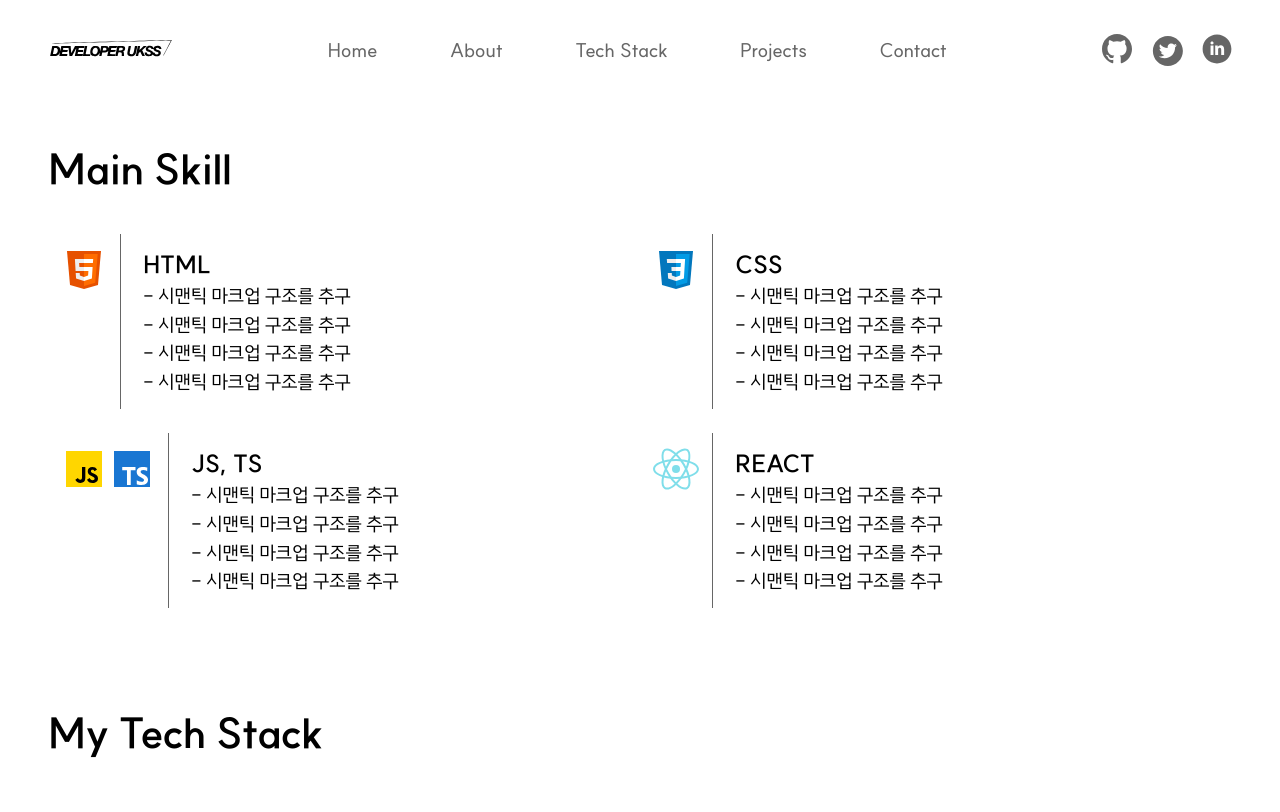
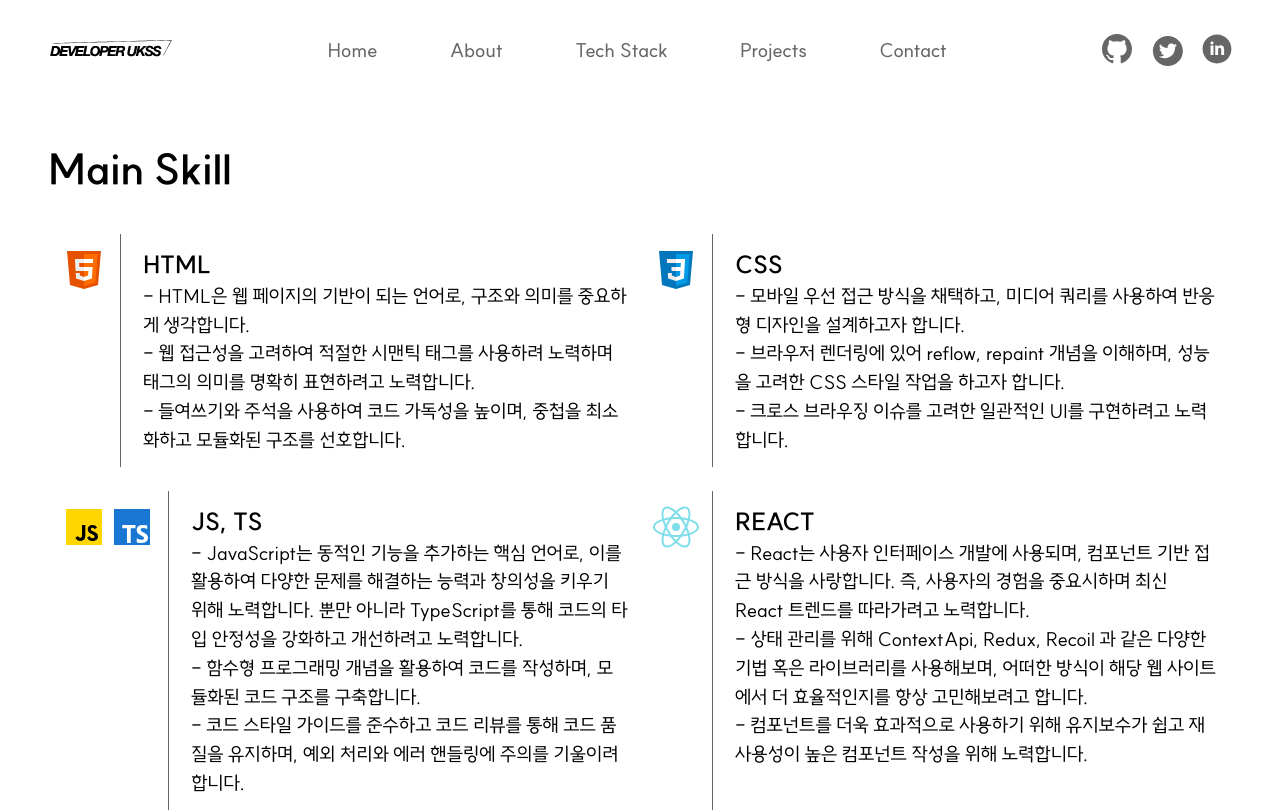
Before and after one commit to ukssss/portfolio, a React (Vite) app: page /tech in a window 1280 px wide. Shown: the top 812 px of the page. Built offline with nearby package versions, Linux system fonts and the light colour scheme.

Commit message:
Docs | TechStack Main Skill 작성

```diff
--- a/src/pages/TechStack.tsx
+++ b/src/pages/TechStack.tsx
@@ -36,10 +36,20 @@ const TechStack = () => {
 
                         <Explanation>
                             <SkillTitle>HTML</SkillTitle>
-                            <Paragraph>- 시맨틱 마크업 구조를 추구</Paragraph>
-                            <Paragraph>- 시맨틱 마크업 구조를 추구</Paragraph>
-                            <Paragraph>- 시맨틱 마크업 구조를 추구</Paragraph>
-                            <Paragraph>- 시맨틱 마크업 구조를 추구</Paragraph>
+                            <Paragraph>
+                                - HTML은 웹 페이지의 기반이 되는 언어로, 구조와 의미를 중요하게
+                                생각합니다.
+                            </Paragraph>
+
+                            <Paragraph>
+                                - 웹 접근성을 고려하여 적절한 시맨틱 태그를 사용하려 노력하며 태그의
+                                의미를 명확히 표현하려고 노력합니다.
+                            </Paragraph>
+
+                            <Paragraph>
+                                - 들여쓰기와 주석을 사용하여 코드 가독성을 높이며, 중첩을 최소화하고
+                                모듈화된 구조를 선호합니다.
+                            </Paragraph>
                         </Explanation>
                     </Item>
                     <Item>
@@ -51,10 +61,19 @@ const TechStack = () => {
 
                         <Explanation>
                             <SkillTitle>CSS</SkillTitle>
-                            <Paragraph>- 시맨틱 마크업 구조를 추구</Paragraph>
-                            <Paragraph>- 시맨틱 마크업 구조를 추구</Paragraph>
-                            <Paragraph>- 시맨틱 마크업 구조를 추구</Paragraph>
-                            <Paragraph>- 시맨틱 마크업 구조를 추구</Paragraph>
+                            <Paragraph>
+                                - 모바일 우선 접근 방식을 채택하고, 미디어 쿼리를 사용하여 반응형
+                                디자인을 설계하고자 합니다.
+                            </Paragraph>
+
+                            <Paragraph>
+                                - 브라우저 렌더링에 있어 reflow, repaint 개념을 이해하며, 성능을
+                                고려한 CSS 스타일 작업을 하고자 합니다.
+                            </Paragraph>
+
+                            <Paragraph>
+                                - 크로스 브라우징 이슈를 고려한 일관적인 UI를 구현하려고 노력합니다.
+                            </Paragraph>
                         </Explanation>
                     </Item>
                     <Item>
@@ -67,10 +86,21 @@ const TechStack = () => {
 
                         <Explanation>
                             <SkillTitle>JS, TS</SkillTitle>
-                            <Paragraph>- 시맨틱 마크업 구조를 추구</Paragraph>
-                            <Paragraph>- 시맨틱 마크업 구조를 추구</Paragraph>
-                            <Paragraph>- 시맨틱 마크업 구조를 추구</Paragraph>
-                            <Paragraph>- 시맨틱 마크업 구조를 추구</Paragraph>
+                            <Paragraph>
+                                - JavaScript는 동적인 기능을 추가하는 핵심 언어로, 이를 활용하여
+                                다양한 문제를 해결하는 능력과 창의성을 키우기 위해 노력합니다. 뿐만
+                                아니라 TypeScript를 통해 코드의 타입 안정성을 강화하고 개선하려고
+                                노력합니다.
+                            </Paragraph>
+
+                            <Paragraph>
+                                - 함수형 프로그래밍 개념을 활용하여 코드를 작성하며, 모듈화된 코드
+                                구조를 구축합니다.
+                            </Paragraph>
+                            <Paragraph>
+                                - 코드 스타일 가이드를 준수하고 코드 리뷰를 통해 코드 품질을
+                                유지하며, 예외 처리와 에러 핸들링에 주의를 기울이려 합니다.
+                            </Paragraph>
                         </Explanation>
                     </Item>
                     <Item>
@@ -82,10 +112,22 @@ const TechStack = () => {
 
                         <Explanation>
                             <SkillTitle>REACT</SkillTitle>
-                            <Paragraph>- 시맨틱 마크업 구조를 추구</Paragraph>
-                            <Paragraph>- 시맨틱 마크업 구조를 추구</Paragraph>
-                            <Paragraph>- 시맨틱 마크업 구조를 추구</Paragraph>
-                            <Paragraph>- 시맨틱 마크업 구조를 추구</Paragraph>
+                            <Paragraph>
+                                - React는 사용자 인터페이스 개발에 사용되며, 컴포넌트 기반 접근
+                                방식을 사랑합니다. 즉, 사용자의 경험을 중요시하며 최신 React
+                                트렌드를 따라가려고 노력합니다.
+                            </Paragraph>
+
+                            <Paragraph>
+                                - 상태 관리를 위해 ContextApi, Redux, Recoil 과 같은 다양한 기법
+                                혹은 라이브러리를 사용해보며, 어떠한 방식이 해당 웹 사이트에서 더
+                                효율적인지를 항상 고민해보려고 합니다.
+                            </Paragraph>
+
+                            <Paragraph>
+                                - 컴포넌트를 더욱 효과적으로 사용하기 위해 유지보수가 쉽고
+                                재사용성이 높은 컴포넌트 작성을 위해 노력합니다.
+                            </Paragraph>
                         </Explanation>
                     </Item>
                 </List>
```
